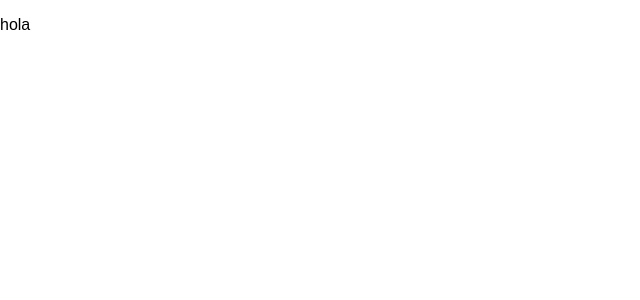
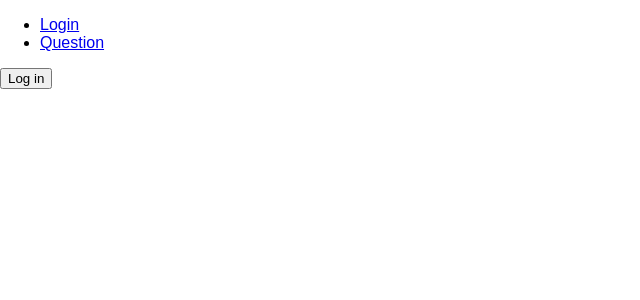
Before and after one commit to KaushikThrn/Udacity_would_you_rather, a React (Create React App) app: page /login in a window 1280 px wide. Shown: the top 300 px of the page, without its empty margins (0-640 px from the left). Built offline with nearby package versions, Linux system fonts and the light colour scheme.

Commit message:
redux and basic authentication

```diff
--- /dev/null
+++ b/src/actions/authed.js
@@ -0,0 +1,9 @@
+export const SET_AUTHED_USER = 'SET_AUTHED_USER'
+
+
+ export default function setAuthedUser (id) {
+  return {
+    type: SET_AUTHED_USER,
+    id,
+  }
+}
--- a/src/components/App.js
+++ b/src/components/App.js
@@ -1,14 +1,35 @@
-import React, { Component } from 'react';
+import React, {Component, Fragment} from 'react';
+import {BrowserRouter as Router, Route, Link} from 'react-router-dom'
+import Login from './Login'
+import PrivateRoute from './PrivateRoute'
+import Question from './Question'
 
 
 class App extends Component {
-  render() {
-    return (
-      <div className="App">
-       <p>hola</p>
-      </div>
-    );
-  }
+
+
+    render() {
+        return (
+            <Router>
+                <Fragment>
+                     <div>
+                 <ul>
+                     <li>
+                          <Link to="/login">Login</Link>
+                          </li>
+                          <li>
+                            <Link to="/questions/:question_id">Question</Link>
+                          </li>
+                        </ul>
+                        <Route path="/login" component={Login}/>
+                        <Route path="/questions/:question_id" component={Question}/>
+                        </div>
+                </Fragment>
+            </Router>
+        );
+    }
 }
 
+
+
 export default App;
--- /dev/null
+++ b/src/components/Login.js
@@ -0,0 +1,31 @@
+import React, { Component } from 'react'
+import { connect } from 'react-redux'
+import setAuthedUser from '../actions/authed.js'
+
+
+
+const mapDispatchtoProps=(dispatch)=>{
+   return {
+    login:()=>{
+        dispatch(setAuthedUser(true))
+    }
+   }
+}
+
+class Login extends Component {
+  render() {
+    return (
+      <div>
+      	<button onClick={this.props.login}>Log in</button>
+      </div>
+    )
+  }
+}
+
+function mapStateToProps (state) {
+  return {
+    authed: state.authed
+  }
+}
+
+export default connect(mapStateToProps,mapDispatchtoProps)(Login)
--- a/src/components/PrivateRoute.js
+++ b/src/components/PrivateRoute.js
@@ -1,8 +1,11 @@
+import React, {Fragment} from 'react'
+import {Redirect, Route} from 'react-router-dom'
+
 const PrivateRoute = ({ component: Component, ...rest }) => (
   <Route
     {...rest}
     render={props =>
-      fakeAuth.isAuthenticated ? (
+      true? (
         <Component {...props} />
       ) : (
         <Redirect
--- /dev/null
+++ b/src/components/Question.js
@@ -0,0 +1,20 @@
+import React, { Component } from 'react';
+import { connect } from 'react-redux'
+
+class Question extends Component {
+  render() {
+    return (
+      <div className="App">
+       <div>{this.props.authed?<div>true</div>:<div>false</div>}</div>
+      </div>
+    );
+  }
+}
+
+function mapStateToProps (state) {
+  return {
+    authed: state.authed
+  }
+}
+
+export default connect(mapStateToProps)(Question)
--- a/src/index.js
+++ b/src/index.js
@@ -3,6 +3,15 @@ import ReactDOM from 'react-dom';
 import './index.css';
 import App from './components/App';
 import registerServiceWorker from './registerServiceWorker';
+import { createStore } from 'redux'
+import { Provider } from 'react-redux'
+import authedUser from './reducers/authed'
 
-ReactDOM.render(<App />, document.getElementById('root'));
-registerServiceWorker();
+
+const store = createStore(authedUser)
+
+ReactDOM.render(
+  <Provider store={store}>
+    <App />
+  </Provider>,
+document.getElementById('root'))
--- /dev/null
+++ b/src/reducers/authed.js
@@ -0,0 +1,10 @@
+import { SET_AUTHED_USER } from '../actions/authed'
+
+ export default function authedUser (state = {authed:false}, action) {
+  switch (action.type) {
+    case SET_AUTHED_USER :
+      return {authed:action.id}
+    default :
+      return state
+  }
+}
```
